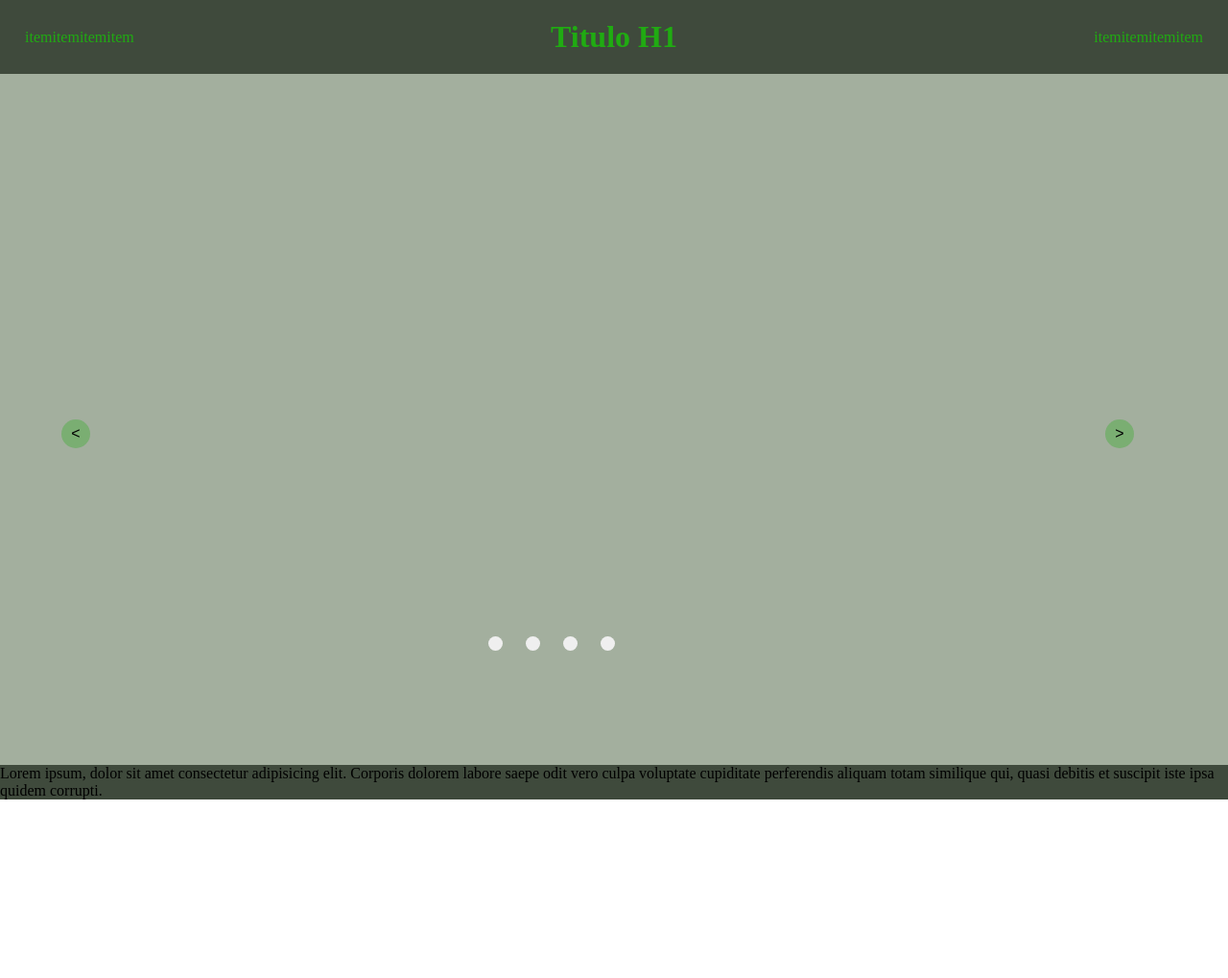
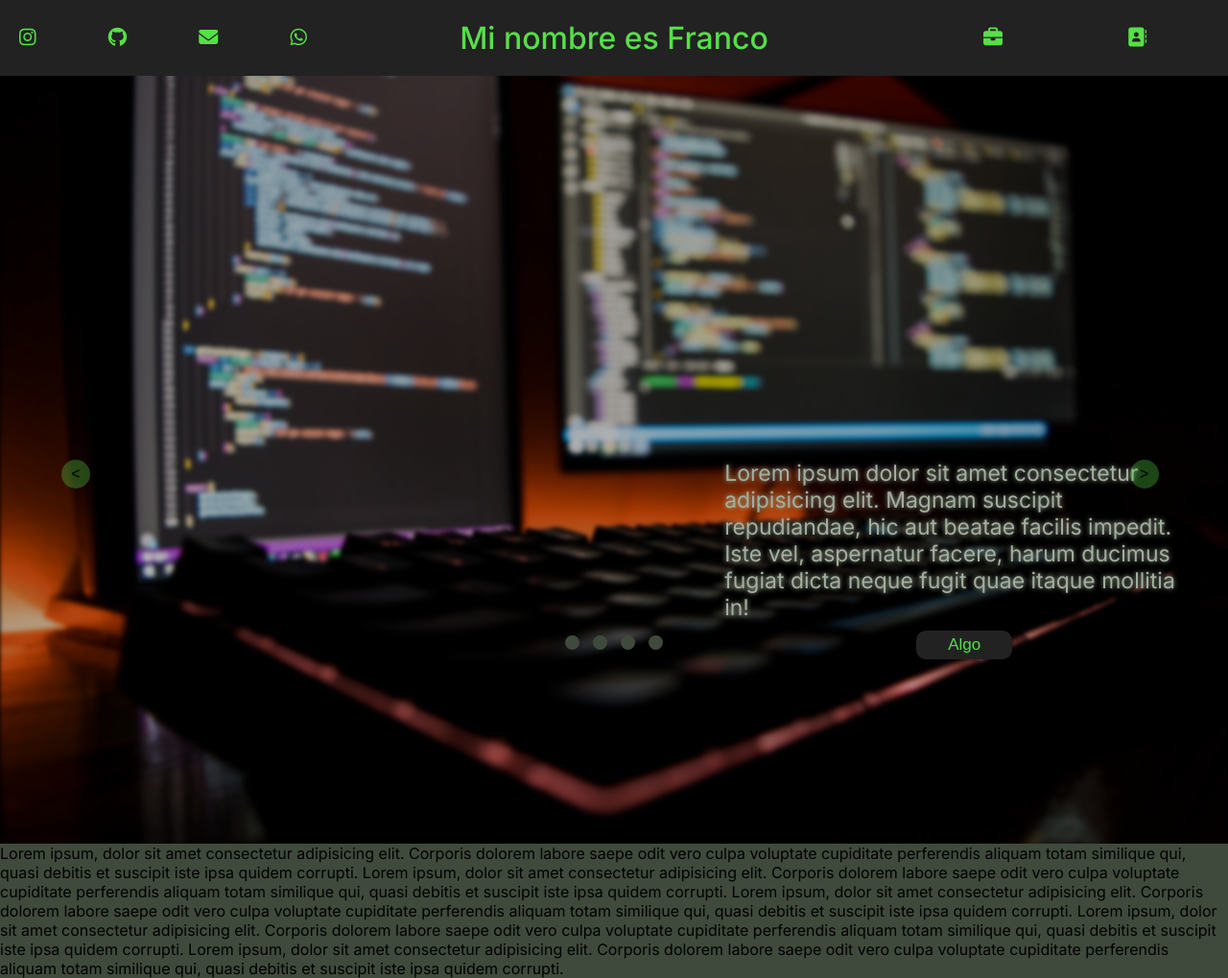
Before and after one commit to FrancoASalinas/webpage-project, a plain HTML site: page index.html in a window 1280 px wide. Shown: the whole page at 96% size. Before the commit the page ends 833 px from the top, so only its background shows below. Drawn offline with Linux system fonts and the light colour scheme.

Commit message:
pagina estatica practicamente terminada

```diff
--- a/index.html
+++ b/index.html
@@ -5,26 +5,28 @@
         <meta charset="utf-8">
         <meta name="viewport" content="width=device-width, initial-scale=1">
         <link rel="stylesheet" href="style.css">
+        <link rel="preconnect" href="https://fonts.googleapis.com">
+        <link rel="preconnect" href="https://fonts.gstatic.com" crossorigin>
+        <link href="https://fonts.googleapis.com/css2?family=Inter:wght@400;500&display=swap" rel="stylesheet">
+        <script src="https://kit.fontawesome.com/3ff74f8a3b.js" crossorigin="anonymous"></script>
         </head>
     <body>
         <header class="header">
             <ul class="header--nav nav">
-                <li class="header--nav--item"><a><i></i>item</a></li>
-                <li class="header--nav--item"><a><i></i>item</a></li>
-                <li class="header--nav--item"><a><i></i>item</a></li>
-                <li class="header--nav--item"><a><i></i>item</a></li>
+                <li class="header--nav--item"><a href=""><i class="fa-brands fa-instagram"></i></a></li>
+                <li class="header--nav--item"><a href=""><i class="fa-brands fa-github"></i></a></li>
+                <li class="header--nav--item"><a href=""><i class="fa-solid fa-envelope"></i></a></li>
+                <li class="header--nav--item"><a href=""><i class="fa-brands fa-whatsapp"></i></a></li>
             </ul>
-            <h1 class="header--title">Titulo H1</h1>
+            <h1 class="header--title">Mi nombre es Franco</h1>
             <ul class="header--nav__right nav">
-                <li class="header--nav__right--item"><a><i></i>item</a></li>
-                <li class="header--nav__right--item"><a><i></i>item</a></li>
-                <li class="header--nav__right--item"><a><i></i>item</a></li>
-                <li class="header--nav__right--item"><a><i></i>item</a></li>
+                <li class="header--nav__right--item"><a href=""><i class="fa-solid fa-briefcase"></i></a></li>
+                <li class="header--nav__right--item"><a href=""><i class="fa-solid fa-address-book"></i></a></li>
             </ul>
         </header>
         <article class="article">
             <div class="article--carousel">
-                <div class="article--carousel--container"><img class="article--carousel--container--img"></div>
+                <div class="article--carousel--container"><img class="article--carousel--container--img" src="images/fotis-fotopoulos-DuHKoV44prg-unsplash.jpg"></div>
                 <button class="arrow--left arrow"><</button>
                 <button class="arrow--right arrow">></button>
                 <div class="article--dots">
@@ -33,11 +35,21 @@
                     <button class="dot">.</button>
                     <button class="dot">.</button>
                 </div>
+                <div class="article--carousel--container--text">
+                    <div class="text-1 carousel--text">Lorem ipsum dolor sit amet consectetur adipisicing elit. Magnam suscipit repudiandae, hic aut beatae facilis impedit. Iste vel, aspernatur facere, harum ducimus fugiat dicta neque fugit quae itaque mollitia in!<button class="carousel--text--button">Algo</button></div>
+                    <div class="text-2 carousel--text"></div>
+                    <div class="text-3 carousel--text"></div>
+                    <div class="text-4 carousel--text"></div>
+                </div>
 
             </div>
         </article>
         <footer class="footer">
             <span>Lorem ipsum, dolor sit amet consectetur adipisicing elit. Corporis dolorem labore saepe odit vero culpa voluptate cupiditate perferendis aliquam totam similique qui, quasi debitis et suscipit iste ipsa quidem corrupti.</span>
+            <span>Lorem ipsum, dolor sit amet consectetur adipisicing elit. Corporis dolorem labore saepe odit vero culpa voluptate cupiditate perferendis aliquam totam similique qui, quasi debitis et suscipit iste ipsa quidem corrupti.</span>
+            <span>Lorem ipsum, dolor sit amet consectetur adipisicing elit. Corporis dolorem labore saepe odit vero culpa voluptate cupiditate perferendis aliquam totam similique qui, quasi debitis et suscipit iste ipsa quidem corrupti.</span>
+            <span>Lorem ipsum, dolor sit amet consectetur adipisicing elit. Corporis dolorem labore saepe odit vero culpa voluptate cupiditate perferendis aliquam totam similique qui, quasi debitis et suscipit iste ipsa quidem corrupti.</span>
+             <span>Lorem ipsum, dolor sit amet consectetur adipisicing elit. Corporis dolorem labore saepe odit vero culpa voluptate cupiditate perferendis aliquam totam similique qui, quasi debitis et suscipit iste ipsa quidem corrupti.</span>
         </footer>
     </body>
 </html>
--- a/style.css
+++ b/style.css
@@ -6,6 +6,8 @@
 body{
     display: flex;
     flex-direction: column;
+    font-family: 'Inter', sans-serif;
+    font-weight: 400;
 }
 
 button{
@@ -16,25 +18,37 @@ button{
 .header{
     display: flex;
     justify-content: space-between;
-    background-color: #3F4A3C;
-    color: #20AB12;
+    background-color: #222;
+    color:#55E047;
     padding: 20px
 }
 
 .header--nav{
     display:flex;
     align-items: center;
+    justify-content: space-between;
+    width: 300px;
+}
+
+.header--title{
+    font-weight: 500;
+}
+
+.nav i {
+    font-size: 20px
 }
 
 .header--nav__right{
     display:flex;
     align-items: center;
+    justify-content: space-around;
 }
 
 .nav{
-    margin: 0 6px;
+    display:flex;
+    align-items: center;
+    width: 300px;
     list-style: none;
-    font-size: 16px
 }
 
 .article{
@@ -42,12 +56,56 @@ button{
 }
 
 .article--carousel{
+    display:flex;
     position: relative;
+    justify-content: center;
 }
 
 .article--carousel--container{
-    min-width: 90vw;
-    min-height: 90vh;
+    display: flex;
+    max-width: 100vw;
+    max-height: 100vh;
+    overflow: hidden;
+    background-color: #000;
+}
+.article--carousel--container--img{
+    object-fit: cover;
+    justify-self: flex-start;
+    align-self: center;
+    max-width: 100%;
+    height: auto;
+    opacity: 70%;
+    filter: blur(2px);
+}
+
+.article--carousel--container--text{
+    position: absolute;
+    width: 500px;
+    font-size: 23px;
+    color: #A3AF9E;
+    text-shadow: 0px 0px 5px #A3AF9E;
+    top: 50%;
+    left: 59%
+}
+
+.carousel--text{
+    display: flex;
+    flex-direction: column;
+    align-items: center;
+}
+
+.carousel--text--button{
+    width: 100px;
+    height: 30px;
+    font-size: 15px;
+    margin: 10px;
+    font-size: 17px;
+    background-color: #222;
+    border-radius: 10px;
+    box-shadow: 2px 2px #0003;
+    color: #55E047;
+    transition: width .5s, height .5s, margin-top .3s, transform .5s;
+
 }
 
 .arrow{
@@ -55,30 +113,81 @@ button{
     width: 30px;
     height: 30px;
     border-radius: 30px;
-    background-color: #20AB1250;
+    background-color: #55E04750;
     top: 50%;
     left: 5%;
     font-size: 16px;
+    z-index: 10;
+    transition: left 1s, right 1s;
+
 }
 
 .arrow--right{
-    left: 90%
+    left: 92%
 }
 
 .article--dots{
+    display: flex;
     position: absolute;
-    top: 80%;
-    left: 39%;
+    top: 72%;
+    left: 0;
+    right:0;
+    margin-left: auto;
+    margin-right: auto;
+    justify-content: center;
+    min-width: 50px;
 }
 
 .dot{
     width: 15px;
     height: 15px;
     border-radius: 30px;
-    margin: 10px;
-    color: #0000
+    margin: 7px;
+    color: #0000;
+    background-color: #3F4A3C;
 }
 
 .footer{
     background-color: #3F4A3C;
 }
+
+
+
+
+.nav a:visited{
+    text-decoration: none;
+    color: #55E047;
+}
+
+.nav a:link{
+    text-decoration: none;
+    color: #55E047;
+}
+
+.nav a:hover{
+    text-shadow: 0px 0px 2px #A3AF9E;
+}
+
+.arrow:hover{
+    background-color: #55E047;
+    cursor: pointer;
+}
+
+.arrow:active{
+    left: 5px;
+}
+
+.arrow--right:active{
+    left: 95%
+}
+
+.dot:hover{
+    background-color:#fff;
+    cursor:pointer;
+}
+
+.carousel--text--button:hover{
+    cursor: pointer;
+    transform: scaleX(120%) scaleY(120%);
+
+}
```
Also changed, not shown: images/fotis-fotopoulos-DuHKoV44prg-unsplash.jpg (added).
